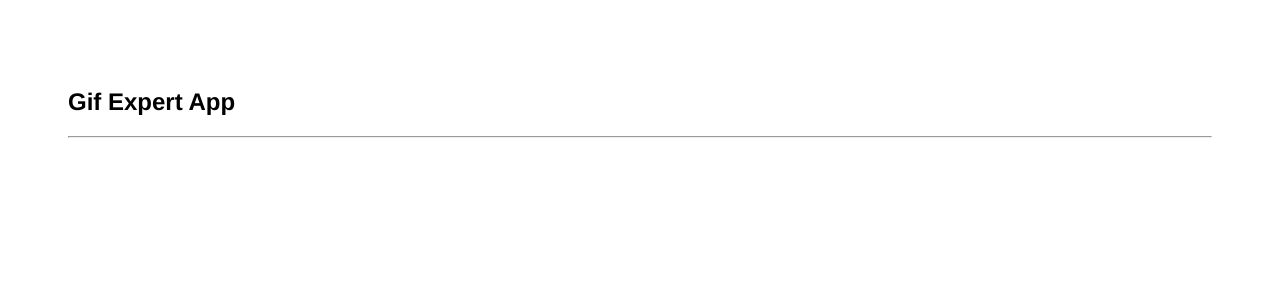
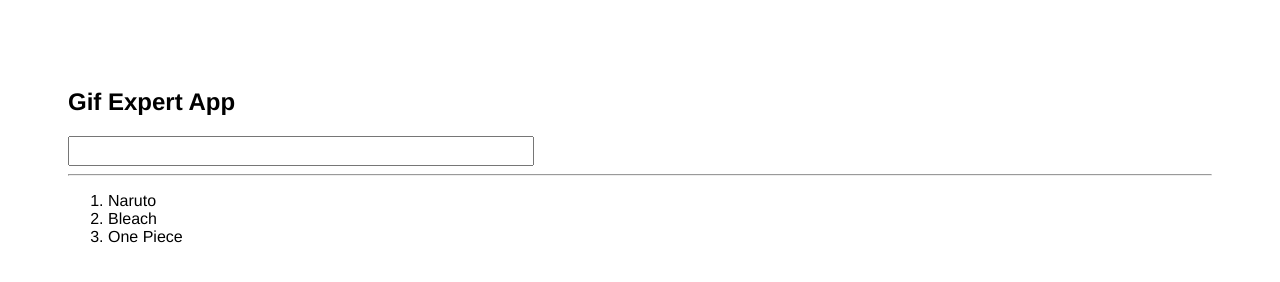
Before and after one commit to hernan066/5.Gif-Expert-App, a React app: page / in a window 1280 px wide. Built offline with nearby package versions, Linux system fonts and the light colour scheme.

Commit message:
Commit 2

```diff
--- a/src/GifExpertApp.js
+++ b/src/GifExpertApp.js
@@ -1,11 +1,31 @@
 //rafc es para crear el cascaron del componente
-import React from 'react'
+import React, {useState} from 'react'
+import { AddCategory } from './components/AddCategory';
 
 export const GifExpertApp = () => {
+
+    const [categories, setCategories] = useState(["Naruto", "Bleach", "One Piece"]);
+
+    /* const handleAdd =()=>{
+
+        //hay 2 maneras correctas
+        //setCategories([...categories, "HunterXHunter"])
+        //setCategories(c =>[...c, "HunterXHunter"]);
+
+    }*/
     return (
         <>
            <h2>Gif Expert App</h2>
+           <AddCategory />
            <hr />
+
+           <ol>
+               {
+                   categories.map(category =>{
+                       return <li key={category} >{category}</li>
+                   })
+               }
+           </ol>
         </>
     )
 }
--- /dev/null
+++ b/src/components/AddCategory.js
@@ -0,0 +1,24 @@
+import React, { useState } from 'react'
+
+export const AddCategory = () => {
+
+    const [inputValue, setInputValue] = useState("");
+    const handleInputChange = (e)=>{
+        setInputValue(e.target.value);
+    }
+
+    //Esta funcion es para evitar que todo el navegador haga un refresh al hacer submit del formulario
+    const handleSubmit = (e)=>{
+        e.preventDefault();
+    }
+
+    return (
+        <form onSubmit= {handleSubmit}>
+            <input
+                type="text"
+                value={inputValue}
+                onChange={handleInputChange}
+            ></input>
+        </form>
+    )
+};
--- a/src/index.css
+++ b/src/index.css
@@ -5,3 +5,7 @@
 body{
   padding: 60px;
 }
+input{
+  width: 40%;
+  font-size: 1.3rem;
+}
```
